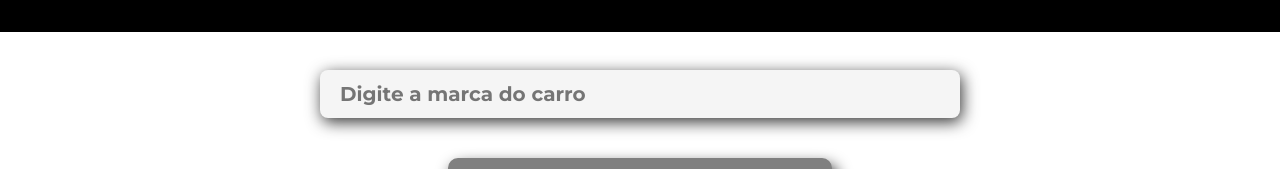
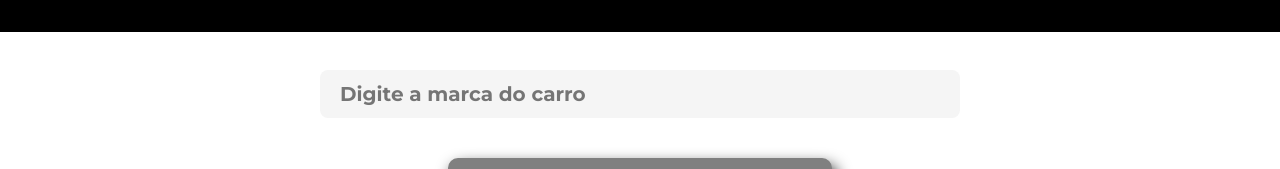
Before and after one commit to lucasma1a/HoistenerTCC, a React (Vite) app: page /garagem in a window 1280 px wide. Shown: the part 538-707 px from the top of the page. Built offline with nearby package versions, Linux system fonts and the light colour scheme; data requests are answered from the project's data file.

Commit message:
Ajustes css busca

```diff
--- a/src/components/Busca/Busca.module.css
+++ b/src/components/Busca/Busca.module.css
@@ -11,7 +11,7 @@
     border-radius: 8px;
     background-color: whitesmoke;
     transition: 200ms ease-in-out;
-    box-shadow: 2px 4px 16px rgba(0,0,0,0.8);
+    box-shadow: 2px 4px 16px rgba(255,255,255,0.8);
 }
 
 .busca:focus{
```
